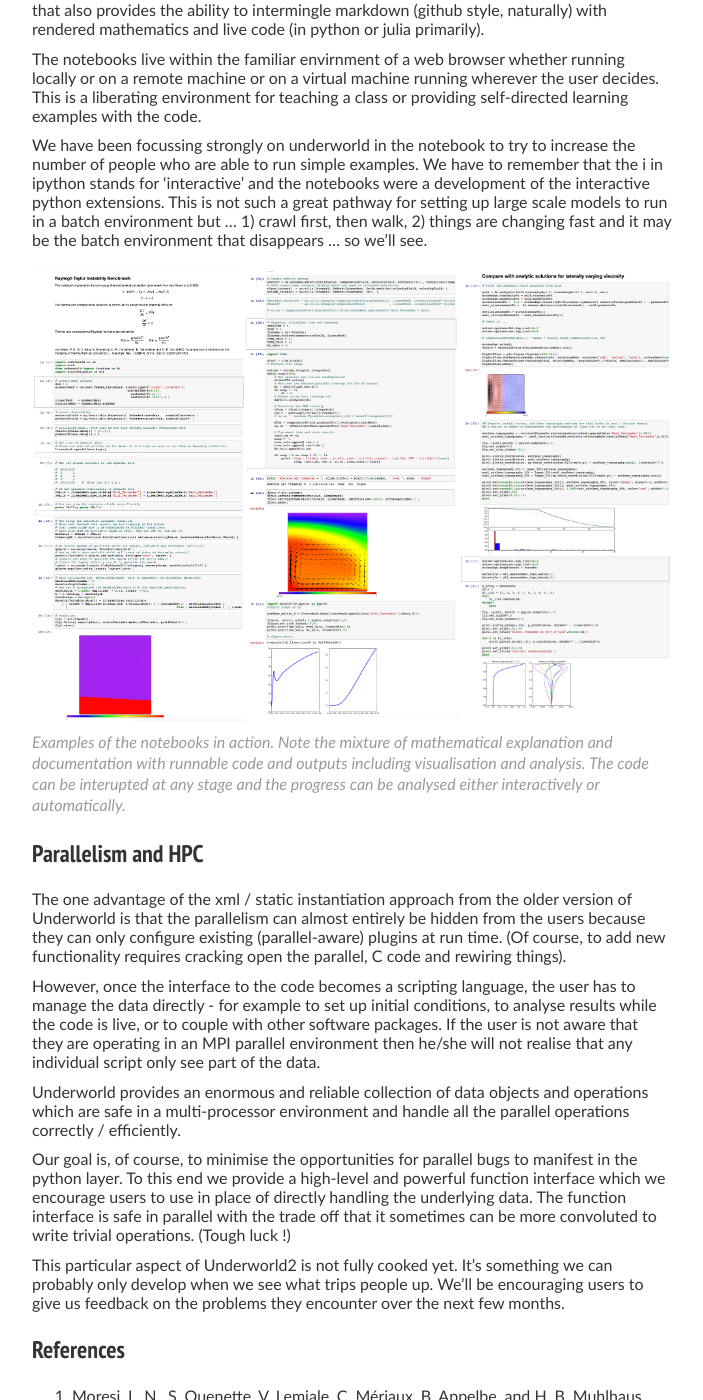
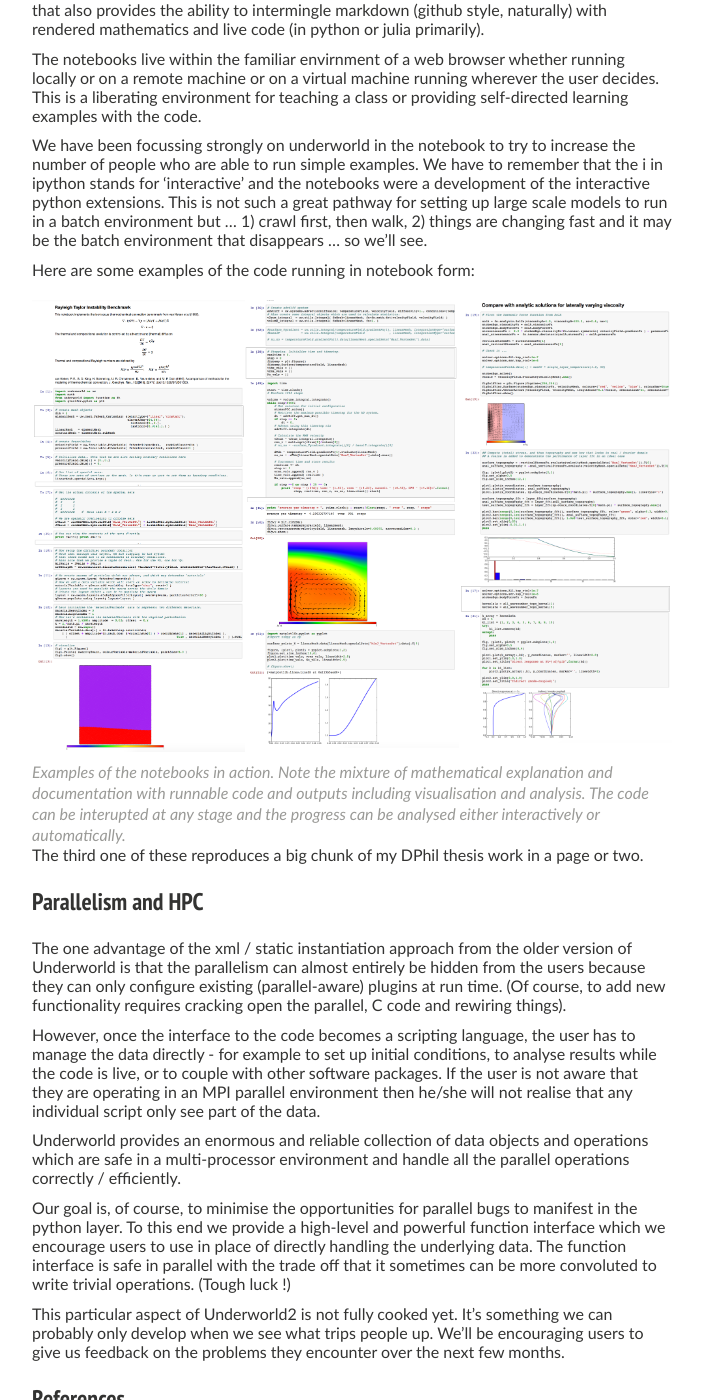
Before and after one commit to lmoresi/lmoresi.github.io, a Jekyll site: the page built from _posts/2015-08-11-underworld-2.md, in a window 1280 px wide and 1400 px high, scrolled down 4017 px. Shown: the whole window, without its empty margins (288-991 px from the left). Built offline with Jekyll 4.4.1, drawn with Linux system fonts in a browser that asks for light colours; nearby versions of some CDN libraries; comment, search, counter and statistics services are not loaded.

Commit message:
Minor update to uw2

```diff
--- a/_posts/2015-08-11-underworld-2.md
+++ b/_posts/2015-08-11-underworld-2.md
@@ -119,6 +119,7 @@ The notebooks live within the familiar envirnment of a web browser whether runni
 
 We have been focussing strongly on underworld in the notebook to try to increase the number of people who are able to run simple examples. We have to remember that the i in ipython stands for 'interactive' and the notebooks were a development of the interactive python extensions. This is not such a great pathway for setting up large scale models to run in a batch environment but ... 1) crawl first, then walk, 2) things are changing fast and it may be the batch environment that disappears ... so we'll see.
 
+Here are some examples of the code running in notebook form:
 
 <figure class="third">
 	<a href="/images/posts/UWnotebookExamples/ScreenShot-RayleighTaylor.png"><img src="/images/posts/UWnotebookExamples/ScreenShot-RayleighTaylor.png"></a>
@@ -130,6 +131,8 @@ We have been focussing strongly on underworld in the notebook to try to increase
 
 	<figcaption> Examples of the notebooks in action. Note the mixture of mathematical explanation and documentation with runnable code and outputs including visualisation and analysis. The code can be interupted at any stage and the progress can be analysed either interactively or automatically. </figcaption>
 </figure>
+
+The third one of these reproduces a big chunk of my DPhil thesis work in a page or two.
 
 ### Parallelism and HPC
 
```
